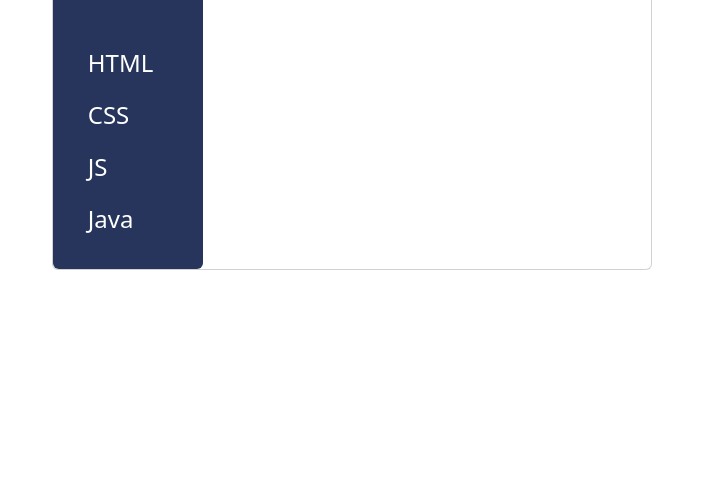
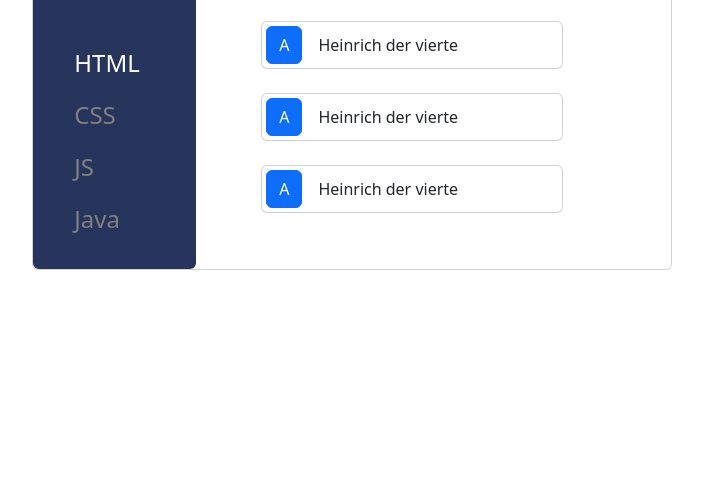
Before and after one commit to Phillipcodes/quiz-app, a plain HTML site: page index.html in a window 1280 px wide. Shown: the part 323-800 px from the top of the page, without its empty margins (288-991 px from the left). Drawn offline with nearby package versions, Linux system fonts and the light colour scheme.

Commit message:
2nd style for later Js Render

```diff
--- a/index.html
+++ b/index.html
@@ -14,7 +14,7 @@
 <body>
 
   <div class="card mb-3" style="max-width: 640px;">
-  <div class="row g-0">
+  <div class="row g-0 main-container">
     <div class="col-md-4">
 
         <div class="links">
@@ -22,18 +22,39 @@
                 <img src="./img/logo.png" alt="">
             </div>
         <a href="#">HTML</a>
-        <a href="#">CSS</a>
-        <a href="#">JS</a>
-        <a href="#">Java</a>
+        <a class="color-grey" href="#">CSS</a>
+        <a class="color-grey" href="#">JS</a>
+        <a class="color-grey" href="#">Java</a>
         </div>
     </div>
-    <!-- <div class="col-md-8 d-flex align-items-center flex-column justify-content-center">
-      <div class="card-body p-4 text-center flex-column justify-content-center d-flex ">
+    <div class="col-md-8 d-flex align-items-center flex-column justify-content-center">
+        <h5 class="mb-4">Wer hat HTML Erfunden ?</h5>
+        <div class="card mb-4">
+            <div class="card-body p-1">
+               <div><button type="button" class="btn btn-primary ">A</button></div>  Heinrich der vierte
+            </div>
+          </div>
+          <div class="card mb-4">
+            <div class="card-body p-1">
+               <div><button type="button" class="btn btn-primary ">A</button></div>  Heinrich der vierte
+            </div>
+          </div>
+          <div class="card mb-4">
+            <div class="card-body p-1">
+               <div><button type="button" class="btn btn-primary ">A</button></div>  Heinrich der vierte
+            </div>
+          </div>
+          <div class="card mb-4">
+            <div class="card-body p-1">
+               <div><button type="button" class="btn btn-primary ">A</button></div>  Heinrich der vierte
+            </div>
+          </div>
+      <!-- <div class="card-body p-4 text-center flex-column justify-content-center d-flex ">
         <p class="card-text">Welcome to The Awesome HTML Quiz</p>
         <p class="card-text"><small class="text-body-secondary">Ready for the Challange?</small></p>
       </div>
-      <div class="ms-4"><button type="button " class="btn btn-primary btn-lg mb-2 ">Large button</button></div>
-    </div> -->
+      <div class="ms-4"><button type="button " class="btn btn-primary btn-lg mb-2 ">Large button</button></div> -->
+    </div>
   </div>
 </div>
 </body>
--- a/style.css
+++ b/style.css
@@ -40,8 +40,8 @@ body {
     color: black !important;
     font-weight: 400;
 }
-.card {
-    width: 600px;
+.main-container {
+    width: 650px;
 }
 
 .ms-4 {
@@ -52,3 +52,15 @@ body {
     height: 80px;
     width: 80px;
 }
+.card-body {
+    display: flex;
+    align-items: center;
+    gap: 16px;
+    width: 300px;
+    justify-content: flex-start;
+
+}
+
+.color-grey {
+    color: gray !important;
+}
```
